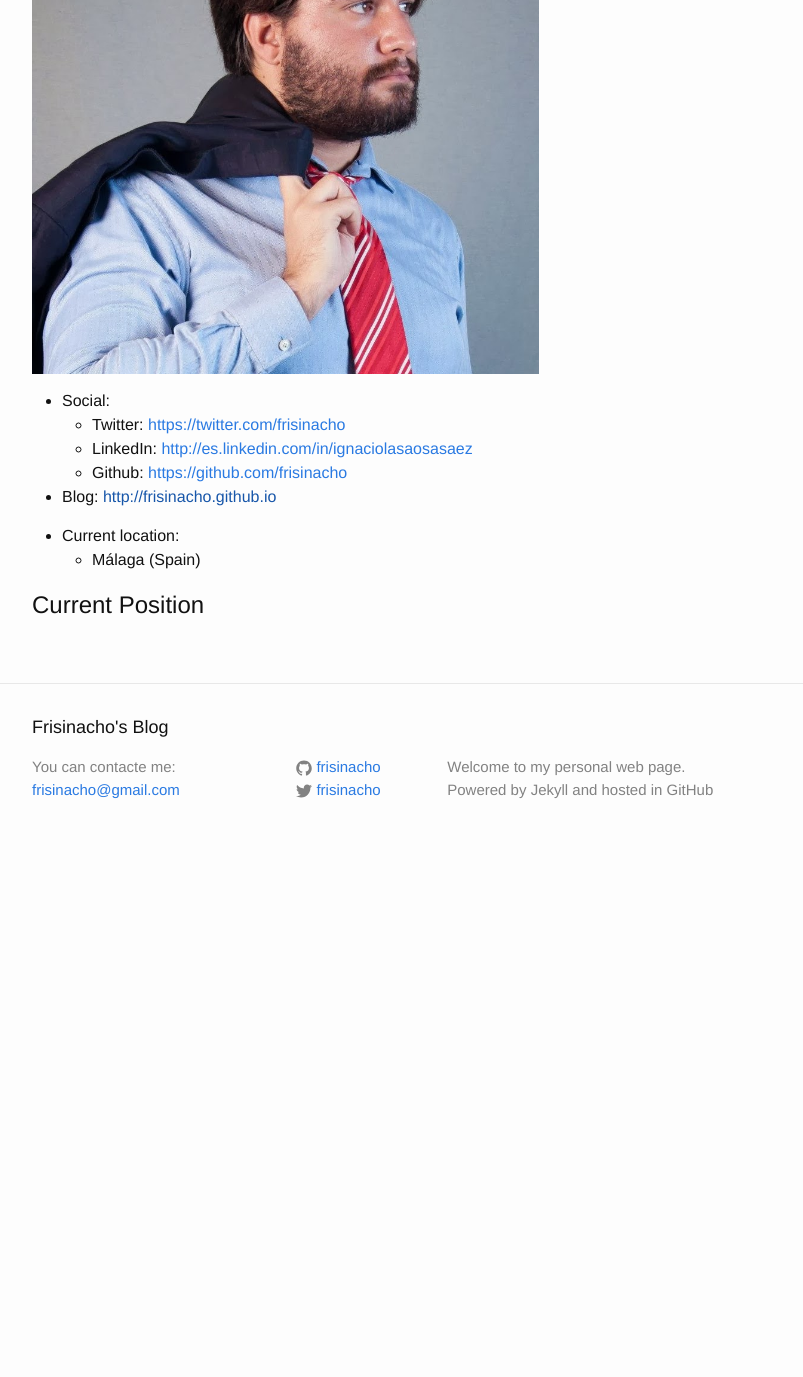
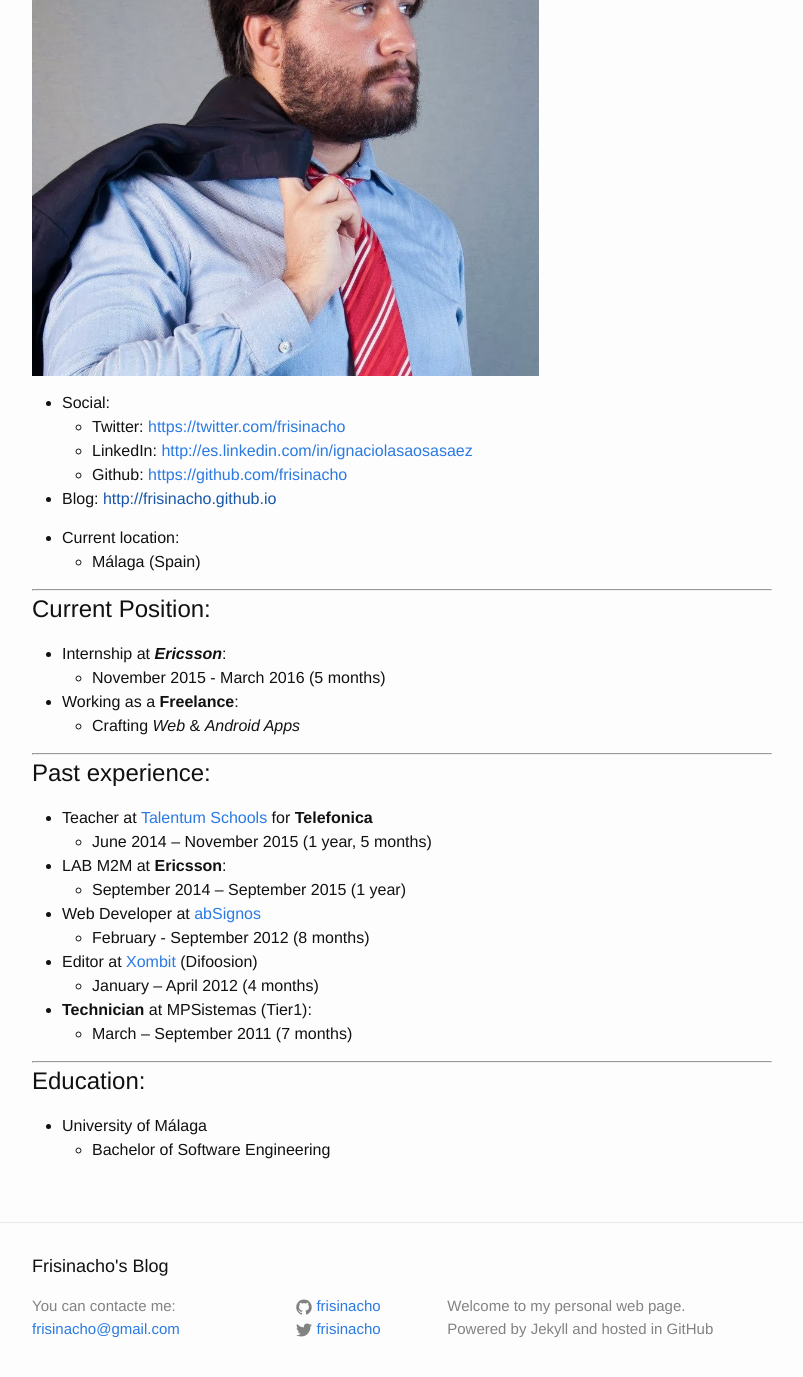
Before and after one commit to frisinacho/frisinacho.github.io, a Jekyll site: the page built from pages/test.md, in a window 1280 px wide and 1400 px high, scrolled down 404 px. Shown: the top 1377 px of the window, without its empty margins (238-1041 px from the left). Built offline with Jekyll 4.4.1, drawn with Linux system fonts in a browser that asks for light colours; before the commit the page ends 1265 px from its top, so only the background shows below that.

Commit message:
Added profesional life

```diff
--- a/pages/test.md
+++ b/pages/test.md
@@ -5,6 +5,8 @@ permalink: /CV/
 {% assign frisinacho = site.data.personal_info %}
 
 ##Ignacio Lasaosa Sáez
+
+---
 
 #Contact info:
 
@@ -20,4 +22,38 @@ permalink: /CV/
 - Current location:
 	- Málaga (Spain)
 
-#Current Position
+---
+
+#Current Position:
+
+- Internship at __*Ericsson*__:
+	* November 2015 - March 2016 (5 months)
+
+- Working as a __Freelance__:
+	* Crafting _Web_ & _Android Apps_
+
+---
+
+#Past experience:
+
+- Teacher at [Talentum Schools](http://talentumschools.com/) for __Telefonica__
+	* June 2014 – November 2015 (1 year, 5 months)
+
+- LAB M2M at __Ericsson__:
+	* September 2014 – September 2015 (1 year)
+
+- Web Developer at [abSignos](http://www.absignos.net/)
+	* February - September 2012 (8 months)
+
+- Editor at [Xombit](http://xombit.com/author/nacho-lasaosa) (Difoosion)
+	* January – April 2012 (4 months)
+
+- __Technician__ at MPSistemas (Tier1):
+	* March – September 2011 (7 months)
+
+---
+
+#Education:
+
+- University of Málaga
+	* Bachelor of Software Engineering
```
